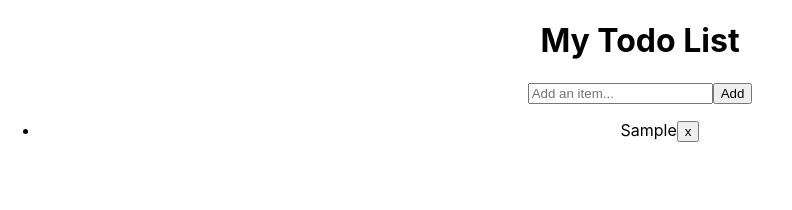
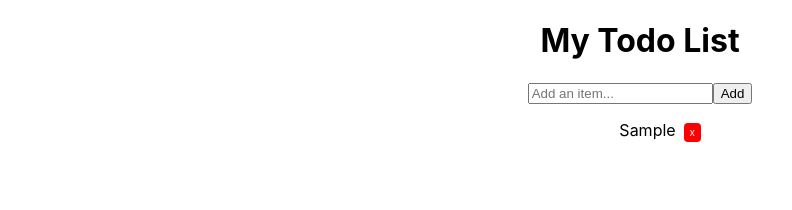
Before and after one commit to davidrazmadzeExtra/Todo_List_ReactJS, a React (Create React App) app: page / in a window 1280 px wide. Both pictures are taken after typing "Sample" into the empty fields and a click on the button "Add". Shown: the top 210 px of the page, without its empty margins (0-792 px from the left). Built offline with nearby package versions, Linux system fonts and the light colour scheme.

Commit message:
Add styling to delete button

```diff
--- a/src/App.css
+++ b/src/App.css
@@ -1,3 +1,21 @@
 .app {
   text-align: center;
 }
+
+ul {
+  /* Remove bullet point  */
+  list-style: none;
+}
+
+.delete-button {
+  font-size: 10px;
+  margin-left: 8px;
+
+  border: none;
+  color: white;
+  background-color: red;
+  border-radius: 4px;
+
+  padding-top: 4px;
+  padding-bottom: 4px;
+}
--- a/src/App.js
+++ b/src/App.js
@@ -52,7 +52,7 @@
       <ul>
         {items.map(item => {
           return(
-            <li key={item.key}>{item.value}<button onClick={() => deleteItem(item.id)}>x </button></li>
+            <li key={item.key}>{item.value}<button className='delete-button' onClick={() => deleteItem(item.id)}>x</button></li>
           )
         })}
       </ul>
```
